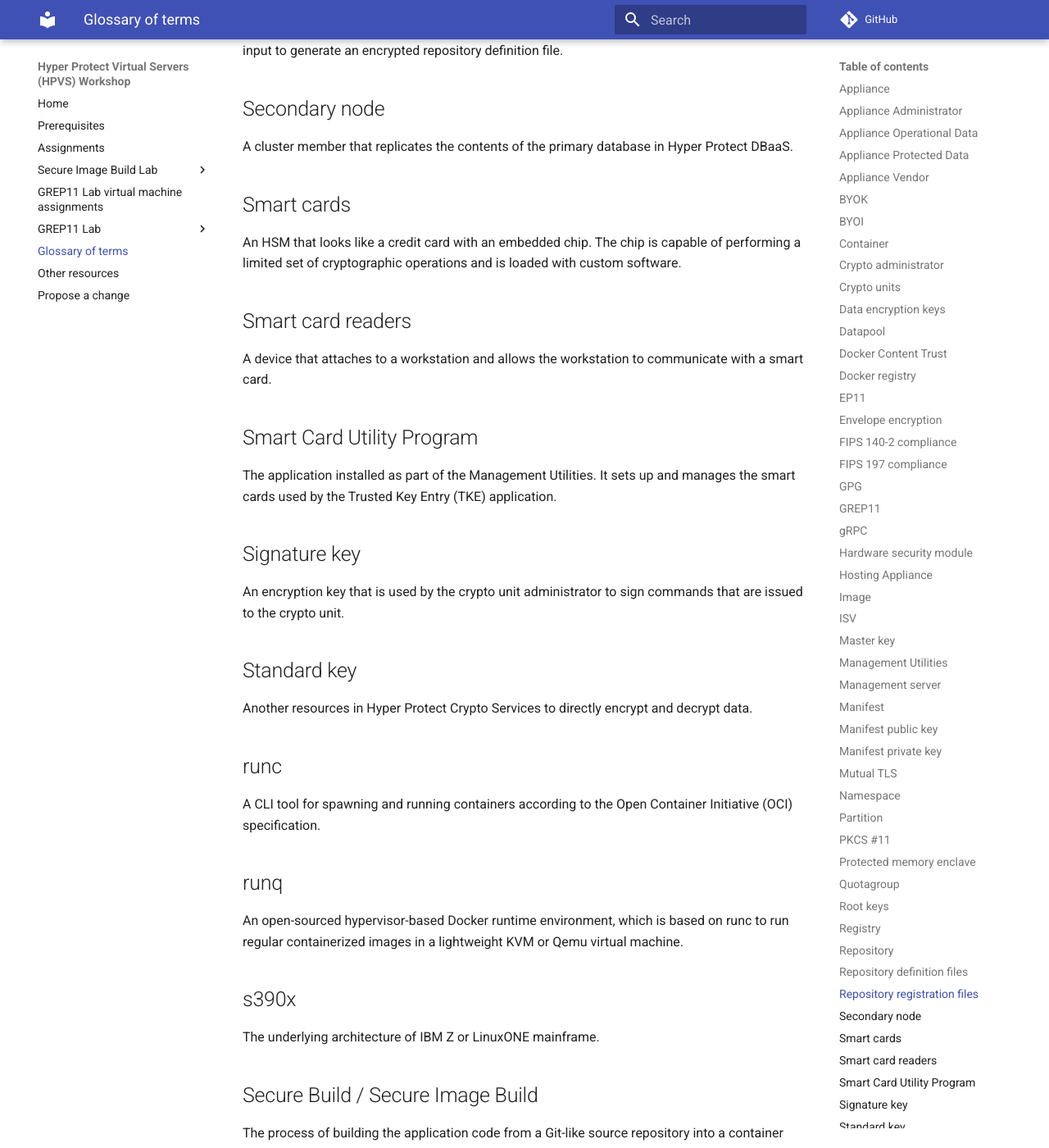
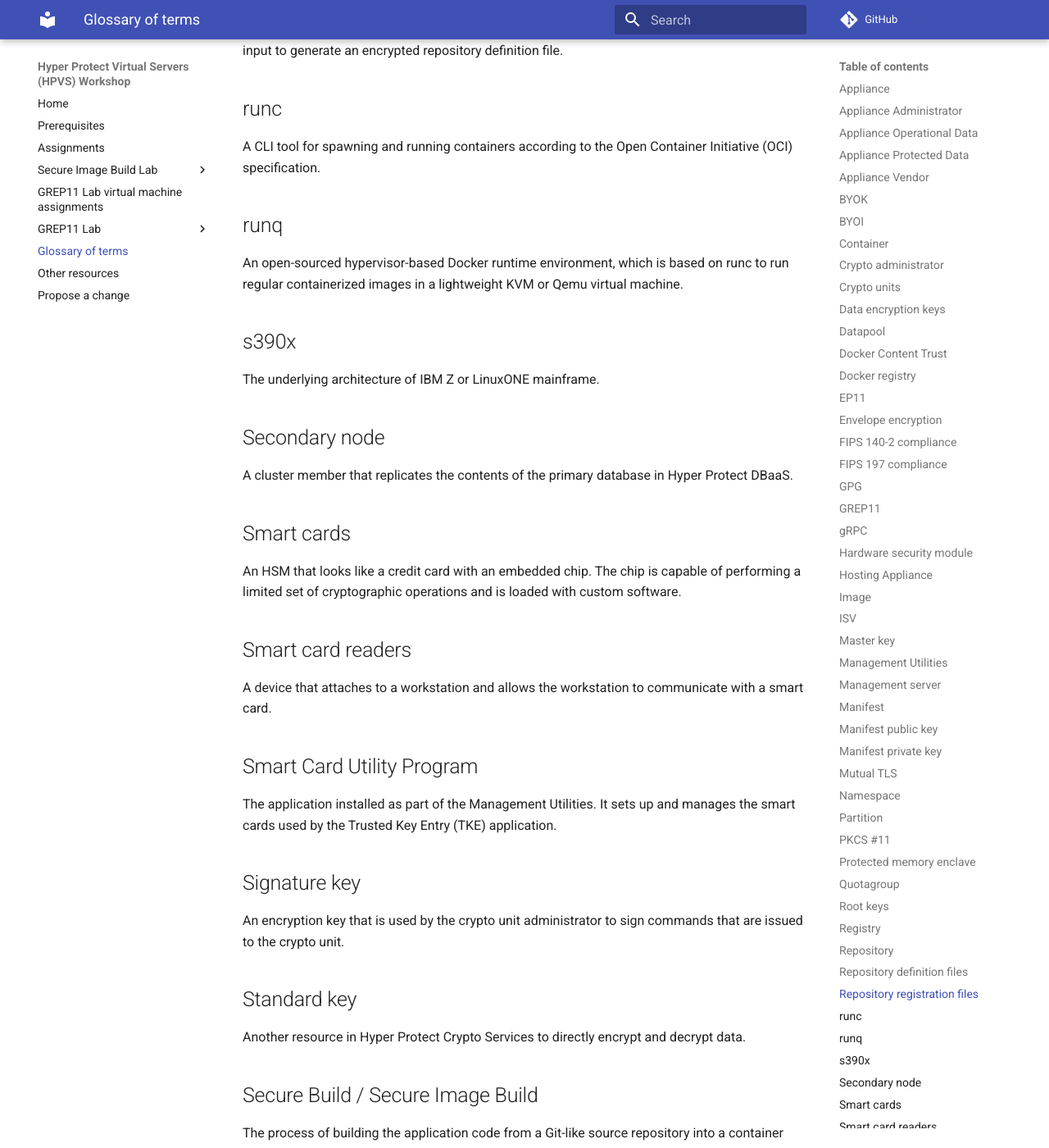
Before and after one commit to ibm-wsc/hyper-protect-virtual-servers-workshop, an MkDocs documentation site: the page built from docs/glossary.md, in a window 1280 px wide and 1400 px high, scrolled down 7001 px. Shown: the whole window at 82% size. Built offline with MkDocs 1.6.1 and Material for MkDocs 9.7.7, drawn with Linux system fonts in a browser that asks for light colours; comment, search, counter and statistics services are not loaded; part of the change alters nothing that is shown.

Commit message:
fix typo restore alphabetical order

```diff
--- a/docs/glossary.md
+++ b/docs/glossary.md
@@ -136,6 +136,15 @@ An encrypted registration file or a repository definition file is used to regist
 ## Repository registration files
 A cleartext Python or JSON format file, which is generated by the Secure Build container when the container is created. The JSON format repository registration file can be used as the direct input to generate an encrypted repository definition file.
 
+## runc
+A CLI tool for spawning and running containers according to the Open Container Initiative (OCI) specification.
+
+## runq
+An open-sourced hypervisor-based Docker runtime environment, which is based on runc to run regular containerized images in a lightweight KVM or Qemu virtual machine.
+
+## s390x
+The underlying architecture of IBM Z or LinuxONE mainframe.
+
 ## Secondary node
 A cluster member that replicates the contents of the primary database in Hyper Protect DBaaS.
 
@@ -152,16 +161,7 @@ The application installed as part of the Management Utilities. It sets up and ma
 An encryption key that is used by the crypto unit administrator to sign commands that are issued to the crypto unit.
 
 ## Standard key
-Another resources in Hyper Protect Crypto Services to directly encrypt and decrypt data.
-
-## runc
-A CLI tool for spawning and running containers according to the Open Container Initiative (OCI) specification.
-
-## runq
-An open-sourced hypervisor-based Docker runtime environment, which is based on runc to run regular containerized images in a lightweight KVM or Qemu virtual machine.
-
-## s390x
-The underlying architecture of IBM Z or LinuxONE mainframe.
+Another resource in Hyper Protect Crypto Services to directly encrypt and decrypt data.
 
 ## Secure Build / Secure Image Build
 The process of building the application code from a Git-like source repository into a container image for s390x architecture, signing the image by using the authentication keys, and publishing the image to the remote repository for later integration.
```
